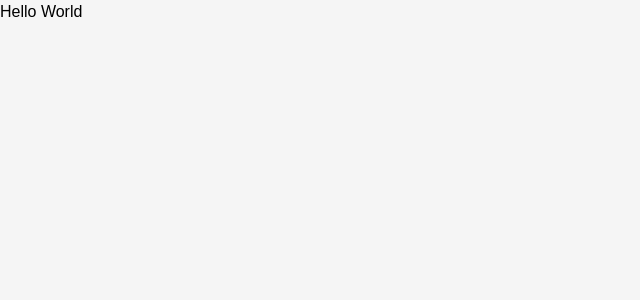
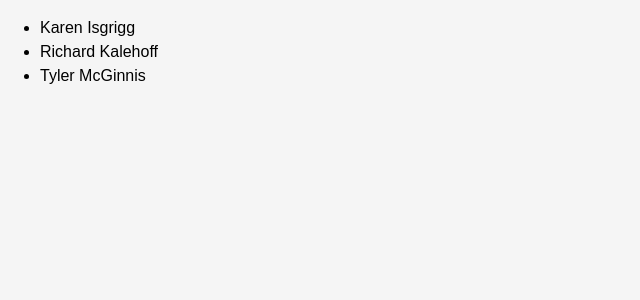
Before and after one commit to RikeshThapa/reactnd-contacts-app, a React (Create React App) app in the folder reactnd-contacts-app/: page / in a window 1280 px wide. Shown: the top 300 px of the page, without its empty margins (0-640 px from the left). Built offline with nearby package versions, Linux system fonts and the light colour scheme.

Commit message:
Day3: Passing in data using Props

```diff
--- a/reactnd-contacts-app/src/App.js
+++ b/reactnd-contacts-app/src/App.js
@@ -1,10 +1,32 @@
 import React, { Component } from 'react';
+import ListContacts from './ListContacts';
+
+const contacts = [
+  {
+    "id": "karen",
+    "name": "Karen Isgrigg",
+    "handle": "karen_isgrigg",
+    "avatarURL": "http://localhost:5001/karen.jpg"
+  },
+  {
+    "id": "richard",
+    "name": "Richard Kalehoff",
+    "handle": "richardkalehoff",
+    "avatarURL": "http://localhost:5001/richard.jpg"
+  },
+  {
+    "id": "tyler",
+    "name": "Tyler McGinnis",
+    "handle": "tylermcginnis",
+    "avatarURL": "http://localhost:5001/tyler.jpg"
+  }
+];
 
 class App extends Component {
   render() {
     return (
       <div>
-        Hello World
+        <ListContacts data={contacts} />
       </div>
     );
   }
--- /dev/null
+++ b/reactnd-contacts-app/src/ListContacts.js
@@ -0,0 +1,18 @@
+import React, { Component } from 'react';
+
+class ListContacts extends Component {
+    render () {
+        return (
+            <ul>
+                {
+                    this.props.data.map( user => (
+                        <li>{user.name}</li>
+                    ))
+                }
+            </ul>
+        )
+    }
+}
+
+
+export default ListContacts;
```
Also changed, not shown: 1 other file (tests, documents, lock files or other folders).
